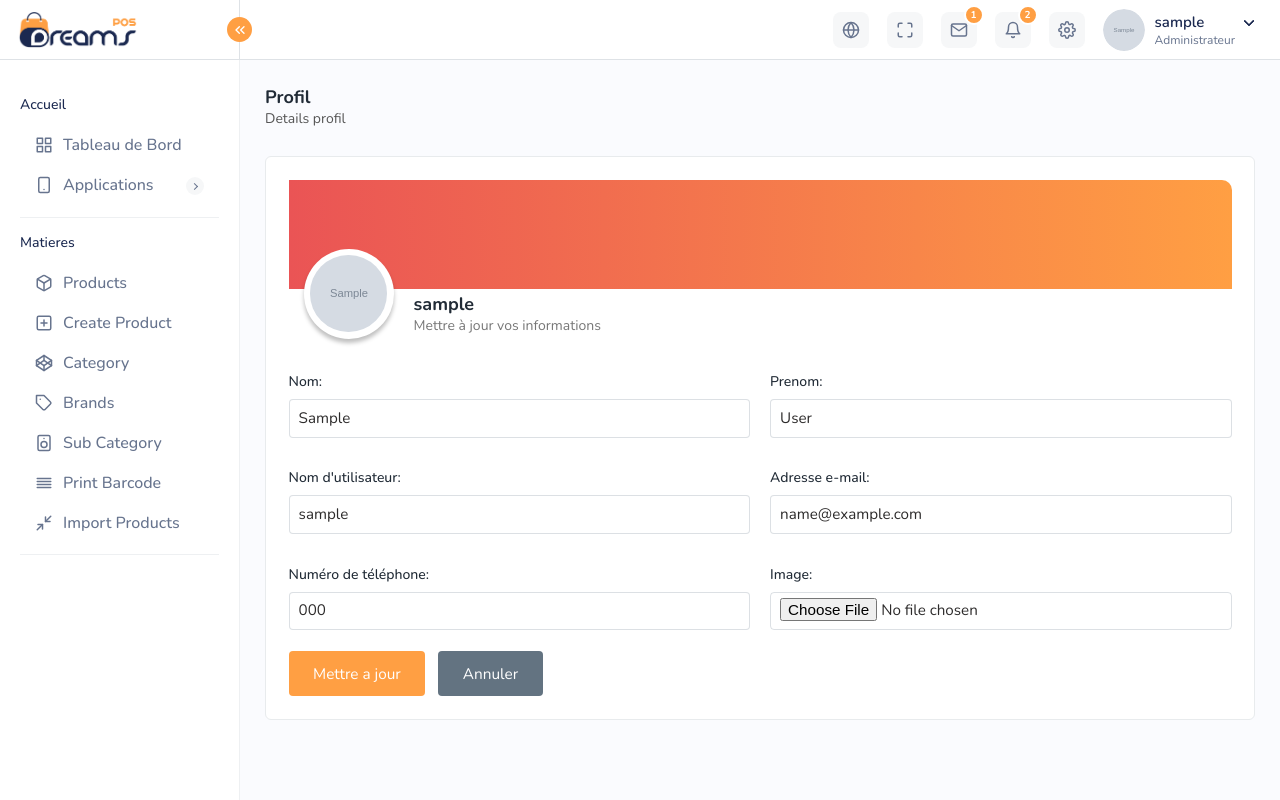
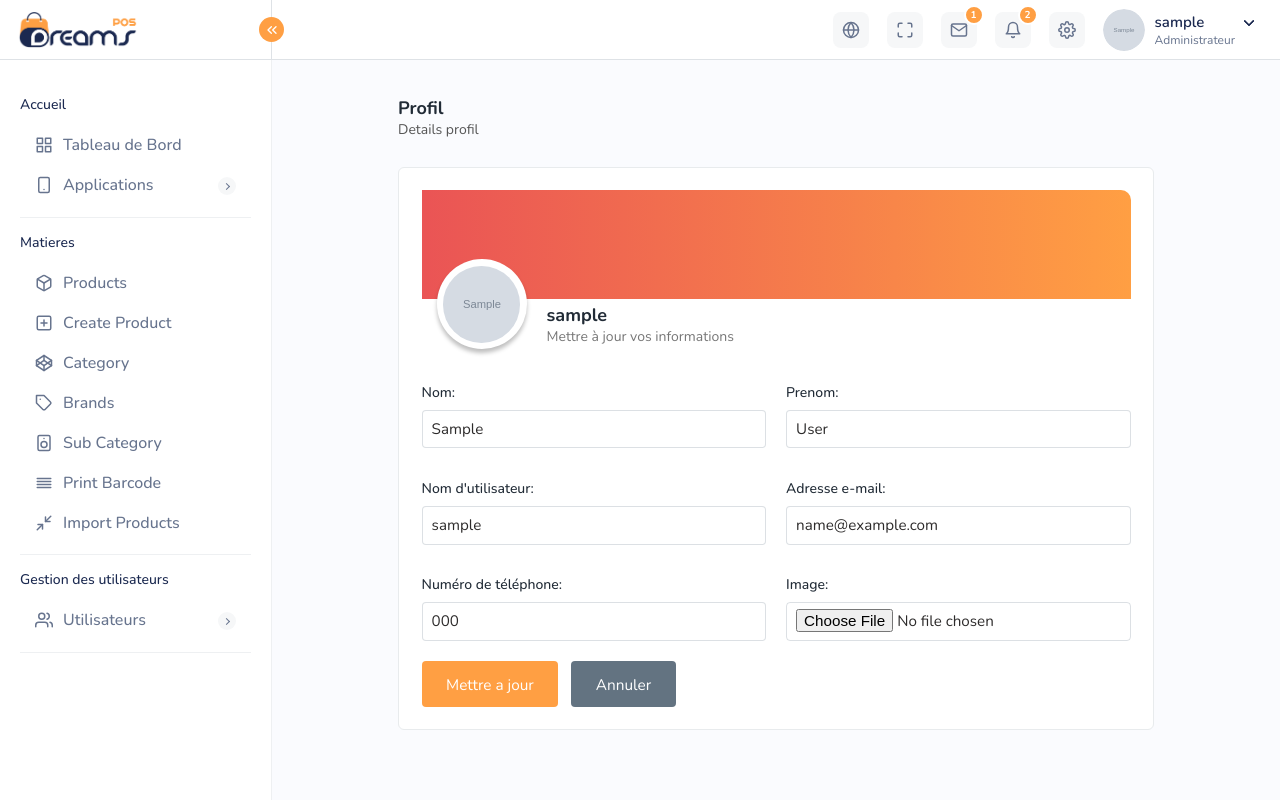
Before and after one commit to ouambo-takouam/school-project, a Django app: page /profile/ in a window 1280 px wide. Run offline with Django 5.2, Linux system fonts and the light colour scheme; a user stored in the database is signed in; tables that the repository leaves empty hold one stand-in row (values such as "Sample post"); grey boxes marked "Sample" are stand-in pictures.

Commit message:
gestion utilisateurs

```diff
--- a/school/static/school/css/styles.css
+++ b/school/static/school/css/styles.css
@@ -8,7 +8,7 @@
   top: 3.75rem;
   left: 0;
   z-index: 40;
-  width: 15rem;
+  width: 17rem;
   height: calc(100svh - 3.5rem);
 }
 
@@ -157,7 +157,7 @@
 .header .header-left {
   float: left;
   position: relative;
-  width: 15rem;
+  width: 17rem;
   height: 100%;
   padding: 0 1.063rem;
   display: flex;
@@ -352,9 +352,9 @@
 *****---- DASHBOARD ----****
 ***************************/
 .page-content {
-  width: calc(100% - 15rem);
+  width: calc(100% - 17rem);
   margin-left: auto;
-  padding: 5.313rem 1.563rem 1.563rem;
+  padding: 5.313em 7em 1.563em;
   height: 100vh;
   color: var(--clr-grey-400);
   background-color: #fafbfe;
@@ -410,7 +410,8 @@
   display: none;
 }
 
-.form-group input {
+.form-group input,
+.form-group select {
   padding: 0.3em 0.6em;
   border: 1px solid rgba(145, 158, 171, 0.32);
   font-weight: var(--fw-regular);
@@ -422,12 +423,14 @@
   transition: border 0.15s ease-in-out, box-shadow 0.15s ease-in-out;
 }
 
-.form-group input:focus {
+.form-group input:focus,
+.form-group select:focus {
   border-color: #ff9f43;
   outline: none;
 }
 
-.form-group input:focus {
+.form-group input:focus,
+.form-group select:focus {
   outline: none;
 }
 
--- a/school/templates/school/components/side_navigation.html
+++ b/school/templates/school/components/side_navigation.html
@@ -77,6 +77,22 @@
                     </li>
                 </ul>
             </li>
+            <li class="submenu-open">
+                <h6 class="submenu-hdr">Gestion des utilisateurs</h6>
+                <ul>
+                    <li class="submenu">
+                        <a href="#" class="dropdown-btn">
+                            <svg xmlns="http://www.w3.org/2000/svg" width="24" height="24" viewBox="0 0 24 24" fill="none" stroke="currentColor" stroke-width="2" stroke-linecap="round" stroke-linejoin="round" class="feather feather-users"><path d="M17 21v-2a4 4 0 0 0-4-4H5a4 4 0 0 0-4 4v2"></path><circle cx="9" cy="7" r="4"></circle><path d="M23 21v-2a4 4 0 0 0-3-3.87"></path><path d="M16 3.13a4 4 0 0 1 0 7.75"></path></svg>
+                            <span>Utilisateurs</span>
+                            <span class="menu-arrow"></span>
+                        </a>
+                        <ul>
+                            <li><a href="{% url 'users:add' %}">Nouvel utilisateur</a></li>
+                            <li><a href="{% url 'users:list' %}">Liste des utilisateurs</a></li>
+                        </ul>
+                    </li>
+                </ul>
+            </li>
         </ul>
     </div>
 </div>
--- a/users/forms.py
+++ b/users/forms.py
@@ -1,5 +1,5 @@
 from django import forms
-from django.contrib.auth.forms import AuthenticationForm
+from django.contrib.auth.forms import AuthenticationForm, UserCreationForm
 
 from school.models import School
 from .models import CustomUser, Profile
@@ -26,26 +26,29 @@ class LoginAuthenticationForm(AuthenticationForm):
         self.fields['password'].label = ''
 
 
-class UserProfileForm(forms.ModelForm):
-    role = forms.CharField()
-    password = forms.CharField(widget=forms.PasswordInput())
+class UserProfileForm(UserCreationForm):
+    phone = forms.CharField(label='Numéro de téléphone', max_length=20)
+    role = forms.ChoiceField(label='Rôle', choices=Profile.CHOICES)
 
-    class Meta:
+    class Meta(UserCreationForm.Meta):
         model = CustomUser
-        fields = ['username', 'password', 'phone']
+        fields = ['username', 'email', 'phone']
+        labels = {
+            'username': 'Nom d\'utilisateur',
+            'email': 'Adresse e-mail'
+        }
 
     def save(self, school, commit=True):
         user = super().save(commit=False)
-        password = self.cleaned_data['password']
+        user.phone = self.cleaned_data['phone']
         user.school = school
-
         if commit:
-            user.set_password(password)
             user.save()
 
-            profile = Profile.objects.create(user=user, role=self.cleaned_data['role'])
-            profile.save()
-
+            profile = Profile.objects.create(
+                user=user,
+                role=self.cleaned_data['role']
+            )
         return user
 
 
--- a/users/urls.py
+++ b/users/urls.py
@@ -5,5 +5,6 @@ from . import views
 app_name = 'users'
 
 urlpatterns = [
-    path('new/', views.create_user_profile, name='create_user_profile')
+    path('new/', views.create_user_profile, name='add'),
+    path('list/', views.UsersListView.as_view(), name='list'),
 ]
--- a/users/views.py
+++ b/users/views.py
@@ -1,10 +1,12 @@
 from django.shortcuts import render, redirect
+from django.views.generic.list import ListView
 from django.contrib import messages
 from django.contrib.auth.decorators import login_required
 from django.contrib.auth.views import LoginView
 
 from .forms import LoginAuthenticationForm, UserProfileForm, UserUpdateForm, ProfileUpdateForm
 from .mixins import RedirectAuthenticatedUserMixin
+from .models import CustomUser
 
 
 class CustomLoginView(RedirectAuthenticatedUserMixin, LoginView):
@@ -47,3 +49,8 @@ def create_user_profile(request):
         form = UserProfileForm()
 
     return render(request, 'users/create_profile.html', {'form': form})
+
+
+class UsersListView(ListView):
+    model = CustomUser
+    template_name = 'users/users_list.html'
```
Also changed, not shown: users/templates/users/create_profile.html (+27 -7 lines), users/templates/users/users_list.html (added, +17 -0 lines).
